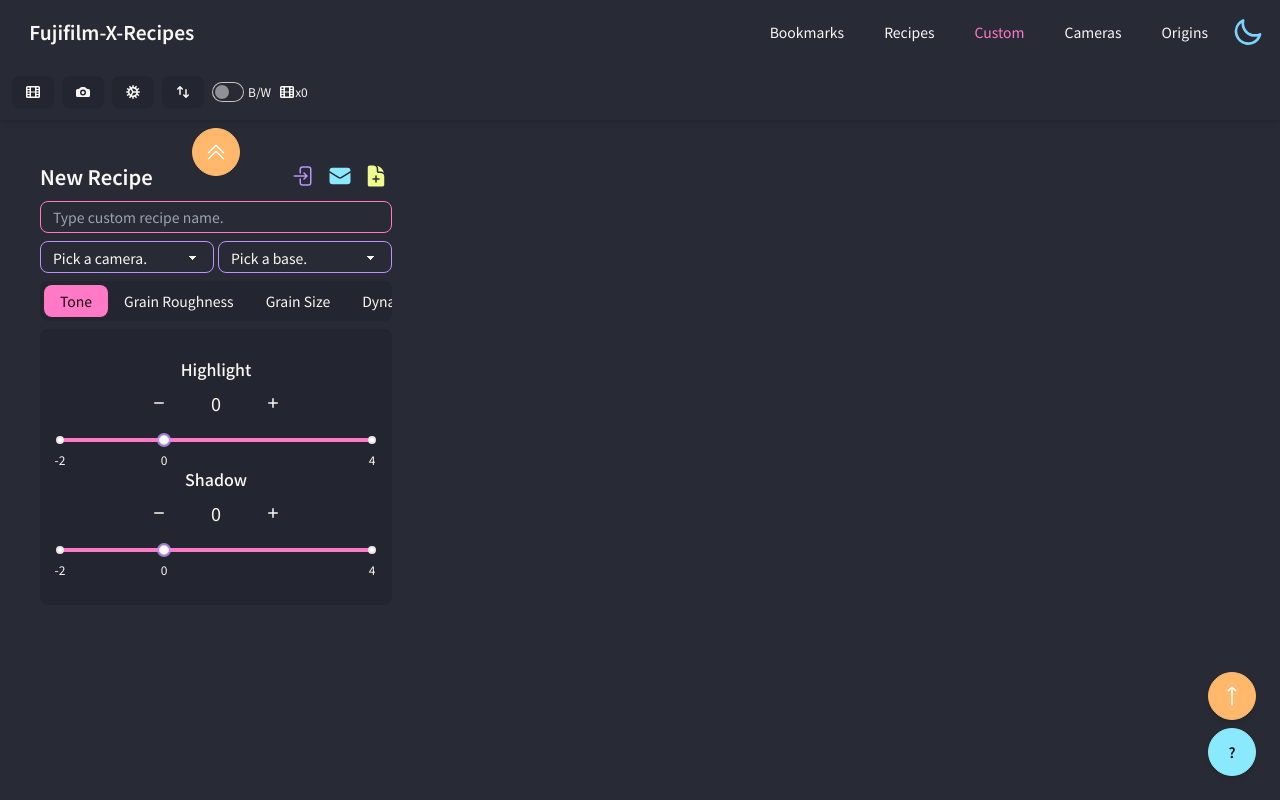
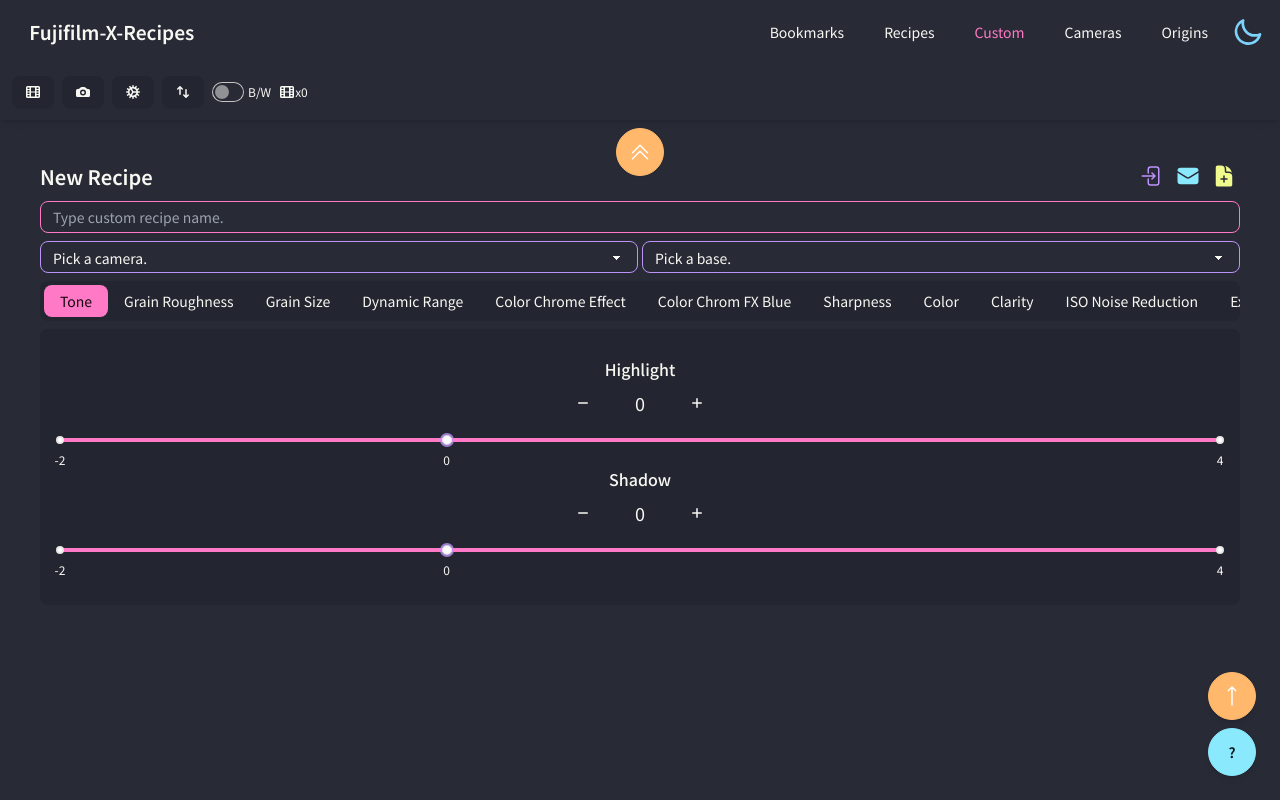
Before and after one commit to pathas-dev/fujifilm-x-recipes, a Next.js app: page /en in a window 1280 px wide. Built offline with nearby package versions, Linux system fonts and the light colour scheme.

Commit message:
Style(CustomList) 작성 컴포넌트 col-span 조정

```diff
--- a/src/components/custom/CustomList.tsx
+++ b/src/components/custom/CustomList.tsx
@@ -285,7 +285,7 @@
           gridAutoRows: 'min-content',
         }}
       >
-        <section className="w-full relative">
+        <section className="w-full relative col-span-1 md:col-span-3">
           <motion.button
             className="absolute btn btn-circle btn-accent z-10 left-0 right-0 mx-auto fill-white"
             onClick={onChebronClick}
```
